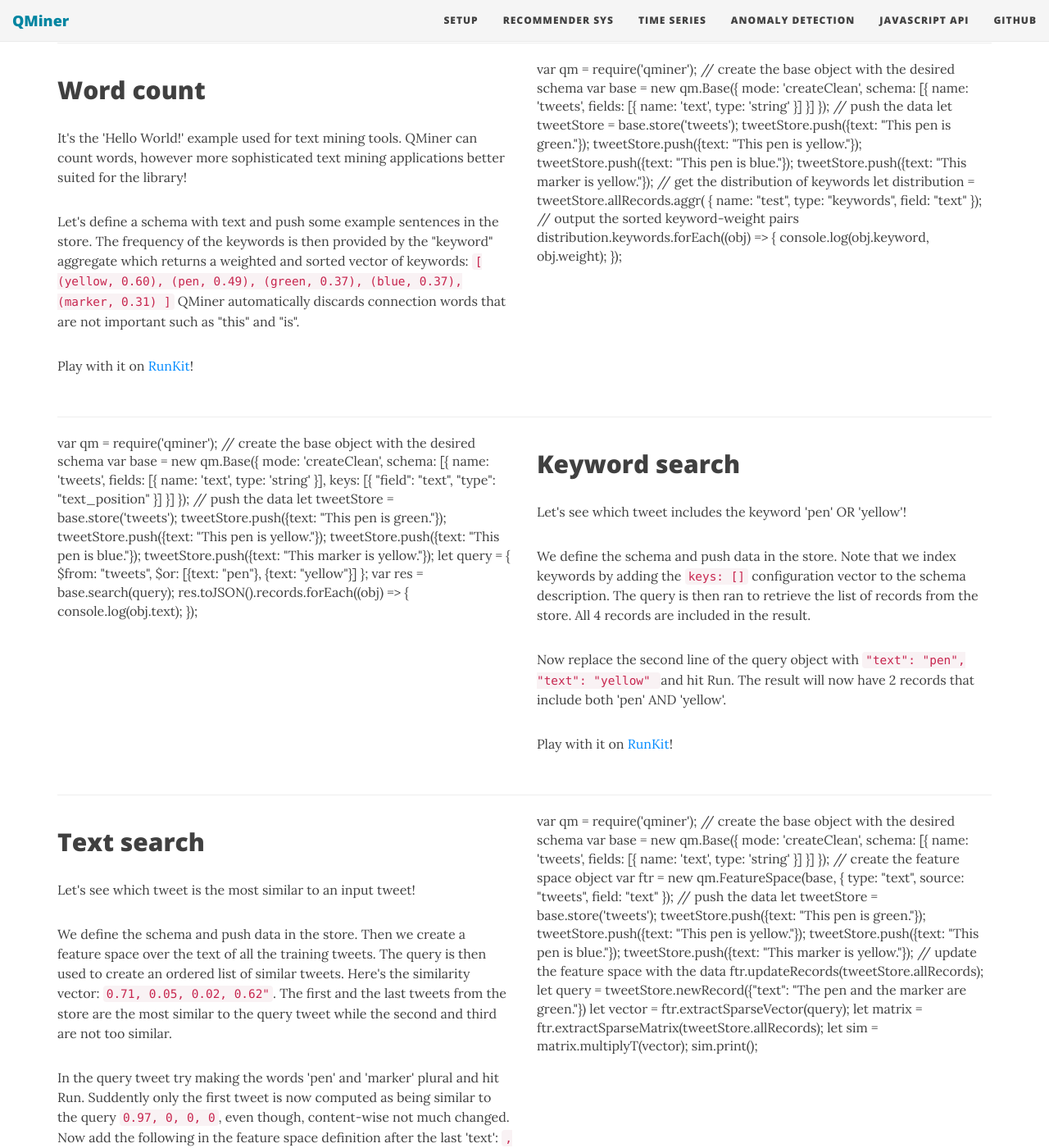
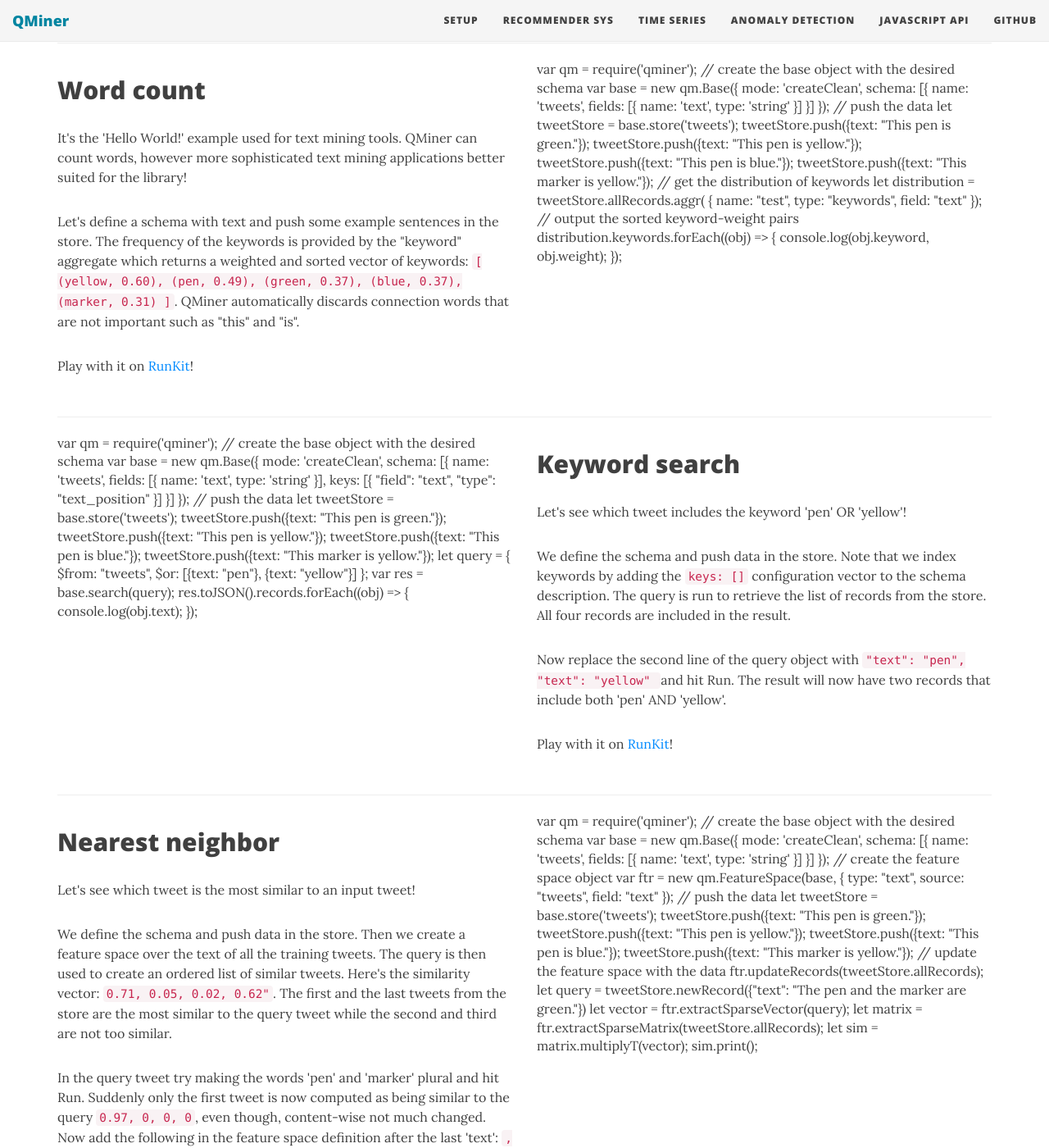
Before and after one commit to qminer/qminer.github.io, a Jekyll site: the page built from index.html, in a window 1280 px wide and 1400 px high, scrolled down 984 px. Shown: the whole window at 82% size. Built offline with Jekyll 4.4.1, drawn with Linux system fonts in a browser that asks for light colours; nearby versions of some CDN libraries; the list of posts is cut into pages by our own code; some of the changed text lies outside the part shown.

Commit message:
Update index.html

```diff
--- a/index.html
+++ b/index.html
@@ -25,9 +25,13 @@
   <div class="row">
     <div class="col-xl-6 col-lg-6 col-md-6">
       <h2 class="post-title"> Word count</h2>
-      <p> It's the 'Hello World!' example used for text mining tools. QMiner can count words, however more sophisticated text mining applications better suited for the library! </p>
+      <p> It's the 'Hello World!' example used for text mining tools. QMiner can count words,
+         however more sophisticated text mining applications better suited for the library! </p>
 
-      <p>Let's define a schema with text and push some example sentences in the store. The frequency of the keywords is then provided by the "keyword" aggregate which returns a weighted and sorted vector of keywords: <code>[ (yellow, 0.60), (pen, 0.49),  (green, 0.37),  (blue, 0.37),  (marker, 0.31) ]</code> QMiner automatically discards connection words that are not important such as "this" and "is".</p>
+      <p>Let's define a schema with text and push some example sentences in the store. The frequency
+         of the keywords is provided by the "keyword" aggregate which returns a weighted and sorted
+         vector of keywords: <code>[ (yellow, 0.60), (pen, 0.49),  (green, 0.37),  (blue, 0.37),  (marker, 0.31) ]</code>.
+         QMiner automatically discards connection words that are not important such as "this" and "is".</p>
 
       <p>Play with it on <a href="https://runkit.com/carolninap/5a21517b57d217001278fd2a" class="post-read-more">RunKit</a>!</p>
     </div>
@@ -98,8 +102,11 @@
   <div class="col-xl-6 col-lg-6 col-md-6">
     <h2 class="post-title"> Keyword search</h2>
     <p>Let's see which tweet includes the keyword 'pen' OR 'yellow'!</p>
-    <p>We define the schema and push data in the store. Note that we index keywords by adding the <code>keys: []</code> configuration vector to the schema description. The query is then ran to retrieve the list of records from the store. All 4 records are included in the result.</p>
-    <p>Now replace the second line of the query object with <code> "text": "pen", "text": "yellow" </code> and hit Run. The result will now have 2 records that include both 'pen' AND 'yellow'. </p>
+    <p>We define the schema and push data in the store. Note that we index keywords by adding the
+       <code>keys: []</code> configuration vector to the schema description. The query is run
+       to retrieve the list of records from the store. All four records are included in the result.</p>
+    <p>Now replace the second line of the query object with <code> "text": "pen", "text": "yellow" </code>
+       and hit Run. The result will now have two records that include both 'pen' AND 'yellow'. </p>
     <p>Play with it on <a href="https://runkit.com/carolninap/5a2164ea416c870012531290" class="post-read-more">RunKit</a>!</p>
   </div>
 </div>
@@ -108,10 +115,18 @@
 
 <div class="row">
   <div class="col-xl-6 col-lg-6 col-md-6">
-    <h2 class="post-title"> Text search</h2>
+    <h2 class="post-title"> Nearest neighbor </h2>
     <p>Let's see which tweet is the most similar to an input tweet!</p>
-    <p>We define the schema and push data in the store. Then we create a feature space over the text of all the training tweets. The query is then used to create an ordered list of similar tweets. Here's the similarity vector: <code>0.71, 0.05, 0.02, 0.62"</code>. The first and the last tweets from the store are the most similar to the query tweet while the second and third are not too similar.</p>
-    <p>In the query tweet try making the words 'pen' and 'marker' plural and hit Run. Suddently only the first tweet is now computed as being similar to the query <code>0.97, 0, 0, 0</code>, even though, content-wise not much changed. Now add the following in the feature space definition after the last 'text': <code>, tokenizer: { type: "unicode", stopwords: "en", stemmer: "porter" }</code> and hit Run! The similarities now become the same as originally as the <code>stemmer: porter</code> makes sure these minor differences are ignored.</p>
+    <p>We define the schema and push data in the store. Then we create a feature space over the text
+       of all the training tweets. The query is then used to create an ordered list of similar tweets.
+       Here's the similarity vector: <code>0.71, 0.05, 0.02, 0.62"</code>. The first and the last tweets
+       from the store are the most similar to the query tweet while the second and third are not too similar.</p>
+    <p>In the query tweet try making the words 'pen' and 'marker' plural and hit Run. Suddenly only the first
+       tweet is now computed as being similar to the query <code>0.97, 0, 0, 0</code>, even though,
+       content-wise not much changed. Now add the following in the feature space definition after the last
+       'text': <code>, tokenizer: { type: "unicode", stopwords: "en", stemmer: "porter" }</code> and hit Run!
+       The similarities now become the same as originally as the <code>stemmer: porter</code> makes sure these
+       minor differences are ignored.</p>
     <p>Play with it on <a href="https://runkit.com/carolninap/5a2167f7416c8700125315cf" class="post-read-more">RunKit</a>!</p>
   </div>
   <div class="col-xl-6 col-lg-6 col-md-6">
@@ -202,10 +217,15 @@
        </div>
   </div>
   <div class="col-xl-6 col-lg-6 col-md-6">
-    <h2 class="post-title"> Text stream</h2>
-    <p>QMiner is also able to process streaming data. Here's a custom defined stream aggregate. For native aggregates check the 'Time series' menu tab.</p>
-    <p>We define the schema as usually. We simulate our stream by creating the <code>s</code> vector. Each element of the vector has to comply with the pre-defined schema. Then we define out custom javascript stream aggregate that counts the frequency of the Names.</p>
-    <p>Note that when ingesting the stream, QMiner only keeps in memory the model and discards the data itself. The frequency of the two selected names is displayed after each new data point comes in:
+    <h2 class="post-title"> Text streams</h2>
+    <p>QMiner is also able to process streaming data. Here's a custom defined stream aggregate.
+       For native aggregates check the 'Time series' menu tab.</p>
+    <p>We define the schema as usually. We simulate our stream by creating the <code>s</code> vector.
+       Each element of the vector has to comply with the pre-defined schema. Then we define custom
+       javascript stream aggregate that counts the frequency of the Names.</p>
+    <p>Note that when ingesting the stream, QMiner only keeps in memory the model and discards
+       the data itself. The frequency of the two selected names is displayed after each new data
+       point comes in:
       <br><code>"[0] John:1 --- Mary:null"</code>
       <br><code>"[1] John:1 --- Mary:1"</code>
       <br><code>"[2] John:1 --- Mary:1"</code>
@@ -213,7 +233,12 @@
       <br><code>"[4] John:1 --- Mary:2"</code>
       <br><code>"[5] John:1 --- Mary:2"</code>
     </p>
-    <p>Now let's change this example to do word count. First change the fields on lines 7-9 to <code>{ name: 'text', type: 'string' }</code>. Now let's make sure each element of the stream complies with the schema, so update lines 17-23 to look like <code>s.push(ps.newRecord({ text: 'John'}));</code>. Replace line 29 with <code>data[rec.text] = data[rec.text] == undefined ? 1 : data[rec.text] + 1;</code>. Finally, replace line 45 with <code>console.log(stream.saveJson());</code>. Now try it out!</p>
+    <p>Now let's change this example to do word count. First change the fields on lines 7-9 to
+       <code>{ name: 'text', type: 'string' }</code>. Now let's make sure each element of the
+       stream complies with the schema, so update lines 17-23 to look like
+       <code>s.push(ps.newRecord({ text: 'John'}));</code>. Replace line 29 with
+       <code>data[rec.text] = data[rec.text] == undefined ? 1 : data[rec.text] + 1;</code>.
+       Finally, replace line 45 with <code>console.log(stream.saveJson());</code>. Now try it out!</p>
     <p>The resulting output that counts frequent words looks like:
       <br><code>{John: 1}</code>
       <br><code>{John: 1, Mary: 1}</code>
```
